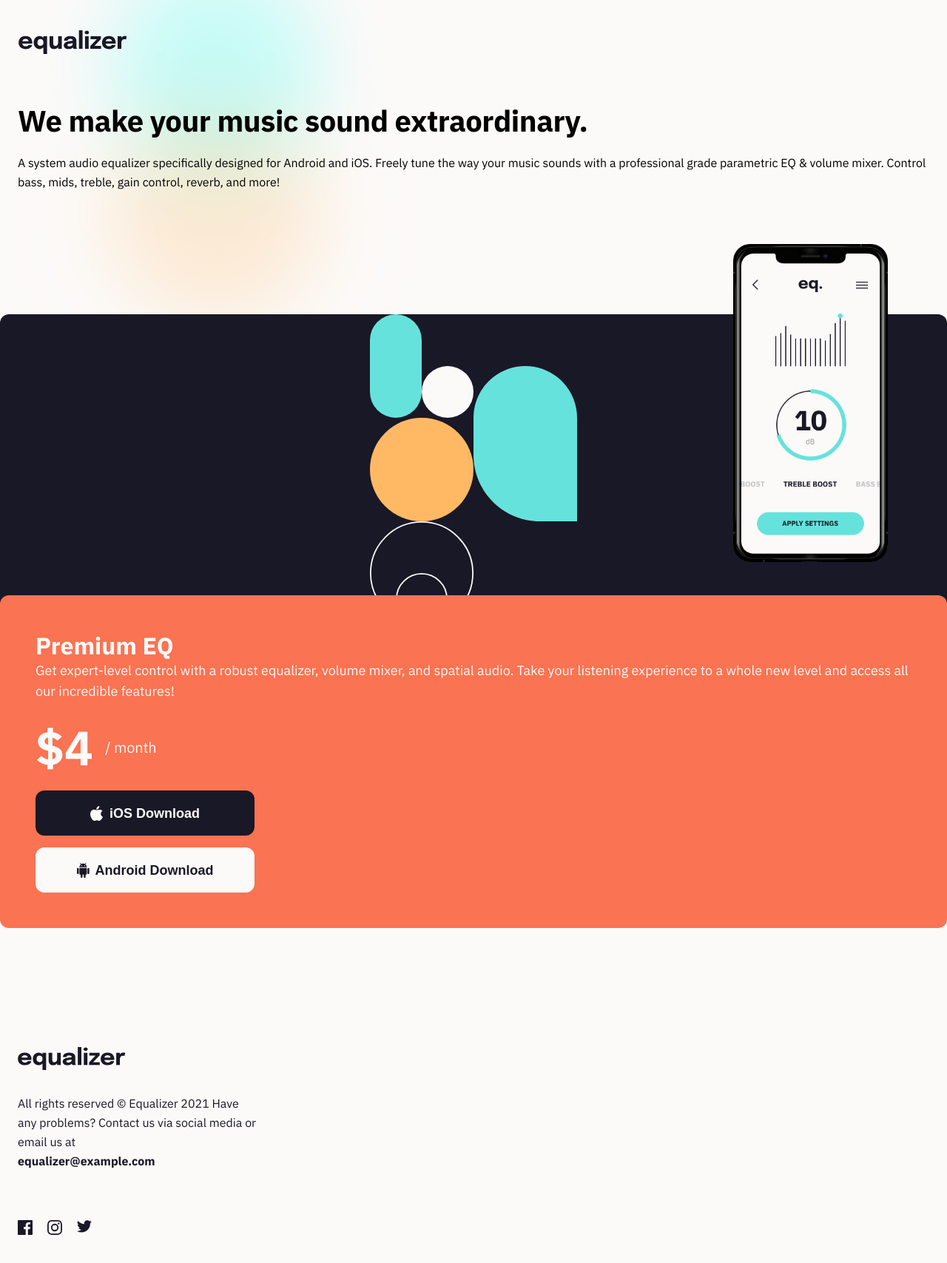
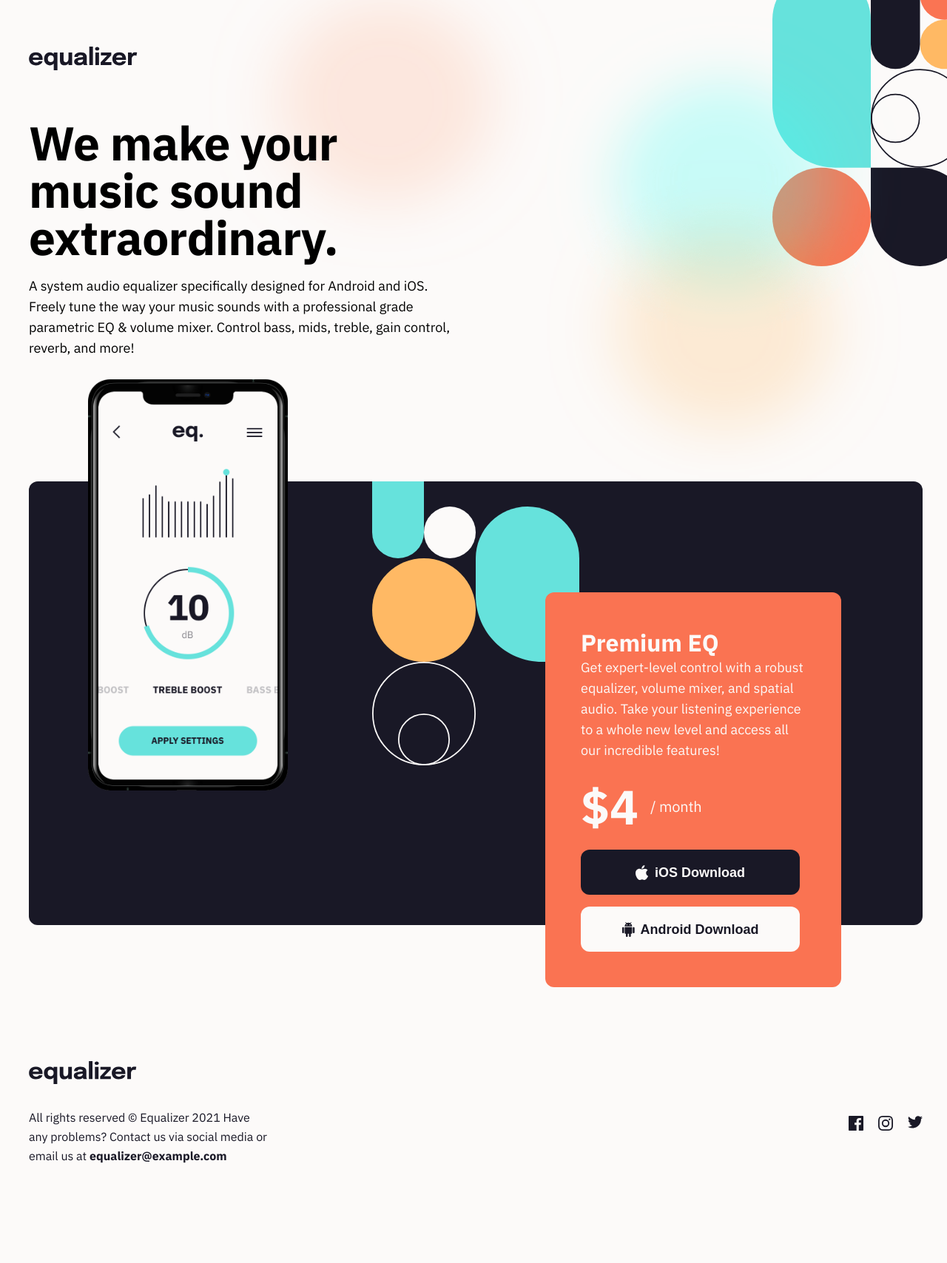
Before and after one commit to gigakhrz/Equalizer, a plain HTML site: page index.html in a window 1280 px wide. Shown: the whole page at 74% size. Drawn offline with Linux system fonts and the light colour scheme.

Commit message:
i made responsive a tablet version

```diff
--- a/style.css
+++ b/style.css
@@ -199,7 +199,85 @@ strong{
     gap: 20px;
 }
 
-/* რესპონსივზე */
-/* br{
+
+@media screen and (min-width: 768px) {
+
+    body{
+        background-position: top -110px right 40px, top -40px right -30px;
+        background-image:url(./assets/bg-main-tablet.png), url(./assets/bg-pattern-1.svg);
+        background-repeat: no-repeat;
+        background-size: 980px 800px, 266px 400px;
+        padding: 0 33px 0 39px;
+    }
+
+
+    header{
+        padding: 62px 0 0 0px;
+    }
+
+    .main-container{
+        max-width: 570px;
+        padding: 0;
+    }
+
+    .title{
+        font-size: 64px;
+        font-weight: 700;
+        line-height: 64px;
+        letter-spacing: -0.7px;
+        text-align: left;
+    }
+
+    .description{
+        font-size: 18px;
+        line-height: 28px;
+    }
+
+    .photo-container{
+        background-position: 50% -20%;
+    }
+
+    .phone img{
+        width: 270px;
+        height: 556px;
+        left: 80px;
+        top: -138px;
+    }
+
+    .premium{
+        max-width: 400px;
+        right: 110px;
+        top: 150px;
+    }
+
+    footer{
+        margin-top: 183px;
+        flex-direction: row;
+        padding: 0 0 85px;
+        align-items: center;
+        justify-content: space-between;
+    }
+
+    .footer-logo{
+        margin-bottom: 0px;
+    }
+
+    .footer-description{
+        font-size: 16px;
+        line-height: 26px;
+    }
+
+    br{
     display: none;
-} */
+    }
+
+}
+
+@media screen and (min-width: 1400px) {
+     body{
+        background-image: url(./assets/bg-main-desktop.png), url(./assets/bg-pattern-1.svg);
+        background-position: top -50px right 150px, top -40px right 0px;
+        background-size: 100% 100%, 266px 400px;
+     }
+
+}
```
